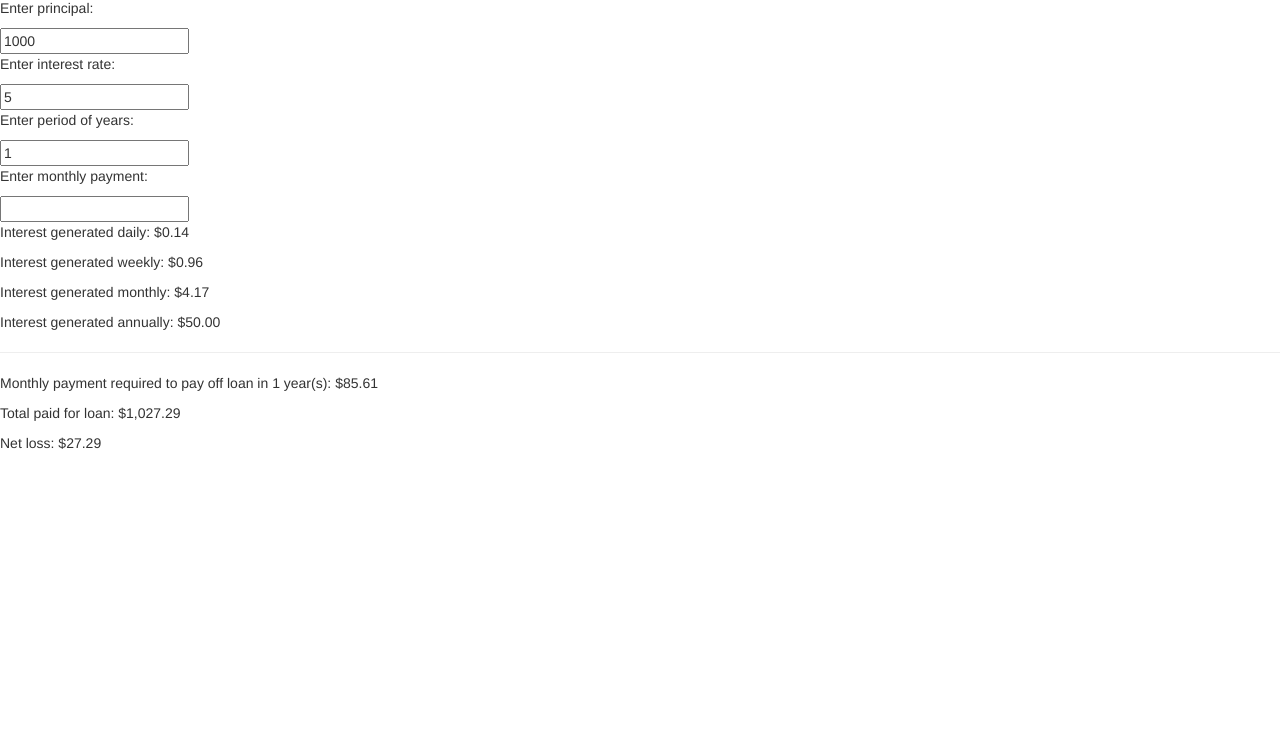
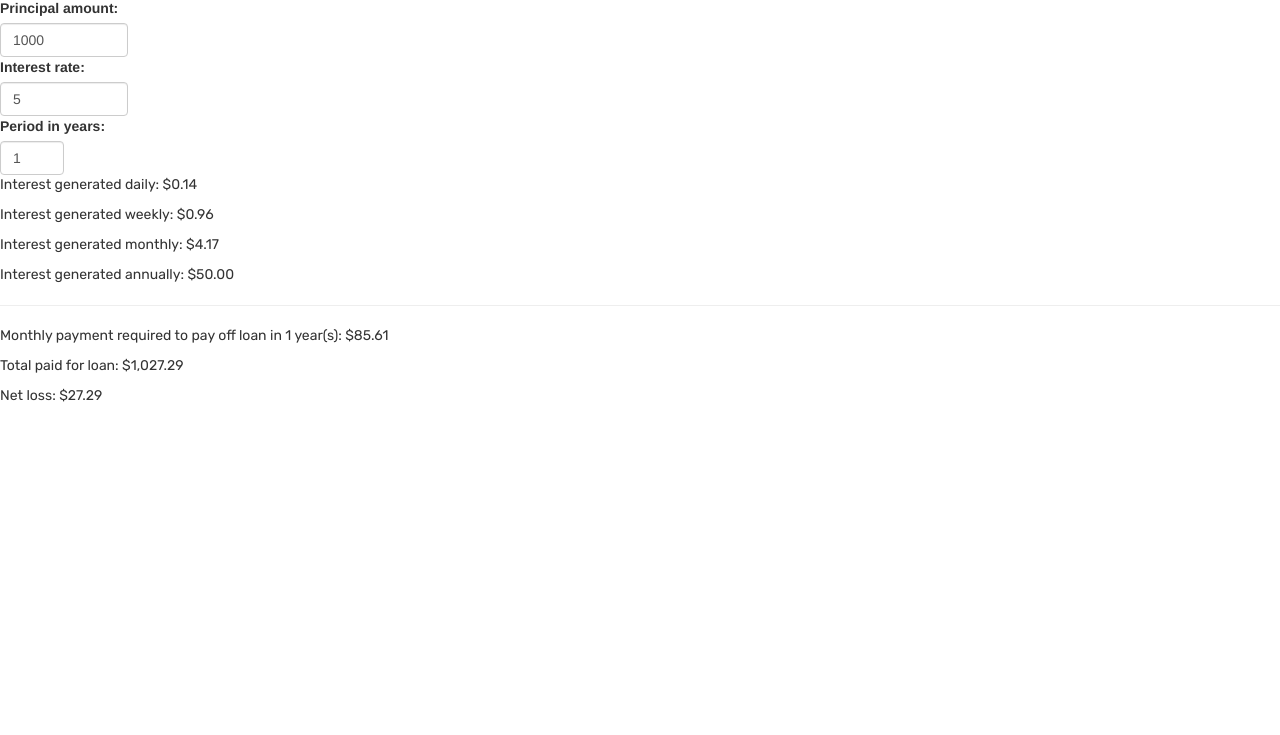
Before and after one commit to kaitlindev/loans, a plain HTML site: page index.html in a window 1280 px wide. Shown: the part 65-800 px from the top of the page. Drawn offline with nearby package versions, Linux system fonts and the light colour scheme; some packages are replaced by stand-ins of ours.

Commit message:
1. JS moved to external file. 2. Input validation added.

```diff
--- a/css/styles.css
+++ b/css/styles.css
@@ -27,6 +27,27 @@
  /*************************
  * 00. Defaults
  *************************/
+ h1, h2, body, p {
+   font-family: 'Rubik', sans-serif;
+ }
+
+ .test {
+   font-family: 'Rubik', sans-serif;
+ }
+
+ label { display: inline-block;   }
+
  /*************************
  * 01. Body
  *************************/
+ #principalInput {
+   width: 10%;
+ }
+
+ #interestInput {
+   width: 10%;
+ }
+
+#periodInput {
+  width: 5%;
+}
--- a/index.html
+++ b/index.html
@@ -1,7 +1,7 @@
 <!DOCTYPE html>
 <html lang="en">
+<head>
 
-<head>
   <!-- meta -->
   <meta charset="utf-8">
   <!--[if IE]><meta http-equiv="X-UA-Compatible" content="IE=edge"><![endif]-->
@@ -24,28 +24,34 @@
 
   <!-- google fonts -->
   <link href="https://fonts.googleapis.com/css?family=Rubik" rel="stylesheet">
-
-  <!-- javascript-->
-  <script src = "https://ajax.googleapis.com/ajax/libs/angularjs/1.3.14/angular.min.js"></script>
-  <script src="https://code.jquery.com/jquery-3.1.1.min.js" integrity="sha256-hVVnYaiADRTO2PzUGmuLJr8BLUSjGIZsDYGmIJLv2b8=" crossorigin="anonymous"></script>
-  <script src="https://maxcdn.bootstrapcdn.com/bootstrap/3.3.7/js/bootstrap.min.js" integrity="sha384-Tc5IQib027qvyjSMfHjOMaLkfuWVxZxUPnCJA7l2mCWNIpG9mGCD8wGNIcPD7Txa" crossorigin="anonymous"></script>
 </head>
 
  <body>
-  <h2>Student Loan Repayment Calculator</h2>
+   <h2 class="test">Student Loan Repayment Calculator</h2>
      <div ng-app = "loanApp" ng-controller = "loanController">
-    <div class="row">
-      <div class="col-lg-12">
-        <p>Enter principal:</p>
-        <input type = "currency" ng-model = "loan.principal">
-        <p>Enter interest rate:</p>
-        <input type = "currency" ng-model = "loan.interestRate">
-        <p>Enter period of years:</p>
-        <input type = "number" ng-model = "loan.period">
-        <p>Enter monthly payment:</p>
-        <input type = "currency" ng-model = "loan.payment">
+      <form name="loanForm">
+
+        <!-- Principal (P) -->
+        <label>Principal amount:</label>
+        <input type="currency" class="form-control" id="principalInput" name="principalInput" ng-model="loan.principal" required />
+        <div ng-messages="loanForm.principalInput.$error">
+          <div ng-message="required">This field is required</div>
         </div>
+
+        <!-- Interest Rate (R) -->
+        <label>Interest rate:</label>
+        <input type="currency" class="form-control" id="interestInput" name="interestInput"  ng-model="loan.interestRate" required />
+        <div ng-messages="loanForm.interestInput.$error">
+          <div ng-message="required">This field is required</div>
         </div>
+
+        <!-- Period (N) -->
+        <label>Period in years:</label>
+        <input type="number" class="form-control" id="periodInput" name="periodInput" ng-model = "loan.period" required />
+        <div ng-messages="loanForm.periodInput.$error">
+          <div ng-message="required">This field is required</div>
+        </div>
+      </form>
       <div class="row">
         <div class="col-lg-12">
           <p>Interest generated daily: {{loan.dailyInterest() | currency}}</p>
@@ -60,63 +66,10 @@
       </div>
     </div>
 
-  <!-- angularjs -->
-  <script>
-     var loanApp = angular.module("loanApp", []);
-     loanApp.controller('loanController', function($scope) {
-        $scope.loan = {
-           principal: 1000,
-           interestRate: 5,
-           period: 1,
-           interestPrnct: function() { /* convert to % */
-              var loan = $scope.loan;
-              var interest = loan.interestRate;
-              var interestPrnct = (interest  / 100);
-              return interestPrnct;
-           },
-           dailyInterest: function() {
-              var loan = $scope.loan;
-              var dailyInterest = (loan.interestPrnct() / 365) * loan.principal;
-              return dailyInterest;
-           },
-           weeklyInterest: function() {
-              var loan = $scope.loan;
-              var weeklyInterest = (loan.interestPrnct() / 52) * loan.principal;
-              return weeklyInterest;
-           },
-           monthlyInterest: function() {
-              var loan = $scope.loan;
-              var monthlyInterest = (loan.interestPrnct() / 12) * loan.principal;
-              return monthlyInterest;
-           },
-           annualInterest: function() {
-              var loan = $scope.loan;
-              var annualInterest = (loan.interestPrnct()) * loan.principal;
-              return annualInterest;
-           },
-           emi: function() { /* EMI = Equated Monthly Installment */
-              var loan = $scope.loan;
-              var p = loan.principal;
-              var n = (loan.period * 12);
-              var r = (loan.interestRate / 1200);
-              var emi = ((p * r * Math.pow((1 + r), n)) / (Math.pow((1 + r),n) - 1 ));
-              return emi;
-           },
-           repayment: function() { /* repayment = EMI * n */
-              var loan = $scope.loan;
-              var emi = loan.emi();
-              var n = (loan.period * 12);
-              var repayment = (emi * n);
-              return repayment;
-           },
-           loss: function() {
-              var loan = $scope.loan;
-              var loss = (loan.repayment() - loan.principal);
-              return loss;
-           }
-        };
-     });
-  </script>
-
+    <!-- javascript-->
+    <script src="https://ajax.googleapis.com/ajax/libs/angularjs/1.4.2/angular.min.js"></script>
+    <script src="https://cdnjs.cloudflare.com/ajax/libs/angular.js/1.4.4/angular-messages.min.js"></script>
+    <script src="https://maxcdn.bootstrapcdn.com/bootstrap/3.3.7/js/bootstrap.min.js" integrity="sha384-Tc5IQib027qvyjSMfHjOMaLkfuWVxZxUPnCJA7l2mCWNIpG9mGCD8wGNIcPD7Txa" crossorigin="anonymous"></script>
+    <script src="js/app.js"></script>
   </body>
 </html>
--- /dev/null
+++ b/js/app.js
@@ -0,0 +1,54 @@
+var loanApp = angular.module('loanApp', ['ngMessages']);
+     loanApp.controller('loanController', function($scope) {
+        $scope.loan = {
+           principal: 1000,
+           interestRate: 5,
+           period: 1,
+           interestPrnct: function() { /* convert to % */
+              var loan = $scope.loan;
+              var interest = loan.interestRate;
+              var interestPrnct = (interest  / 100);
+              return interestPrnct;
+           },
+           dailyInterest: function() {
+              var loan = $scope.loan;
+              var dailyInterest = (loan.interestPrnct() / 365) * loan.principal;
+              return dailyInterest;
+           },
+           weeklyInterest: function() {
+              var loan = $scope.loan;
+              var weeklyInterest = (loan.interestPrnct() / 52) * loan.principal;
+              return weeklyInterest;
+           },
+           monthlyInterest: function() {
+              var loan = $scope.loan;
+              var monthlyInterest = (loan.interestPrnct() / 12) * loan.principal;
+              return monthlyInterest;
+           },
+           annualInterest: function() {
+              var loan = $scope.loan;
+              var annualInterest = (loan.interestPrnct()) * loan.principal;
+              return annualInterest;
+           },
+           emi: function() { /* EMI = Equated Monthly Installment */
+              var loan = $scope.loan;
+              var p = loan.principal;
+              var n = (loan.period * 12);
+              var r = (loan.interestRate / 1200);
+              var emi = ((p * r * Math.pow((1 + r), n)) / (Math.pow((1 + r),n) - 1 ));
+              return emi;
+           },
+           repayment: function() { /* repayment = EMI * n */
+              var loan = $scope.loan;
+              var emi = loan.emi();
+              var n = (loan.period * 12);
+              var repayment = (emi * n);
+              return repayment;
+           },
+           loss: function() {
+              var loan = $scope.loan;
+              var loss = (loan.repayment() - loan.principal);
+              return loss;
+           }
+        };
+     });
```
Lines whose indentation alone changed are shown as unchanged.
